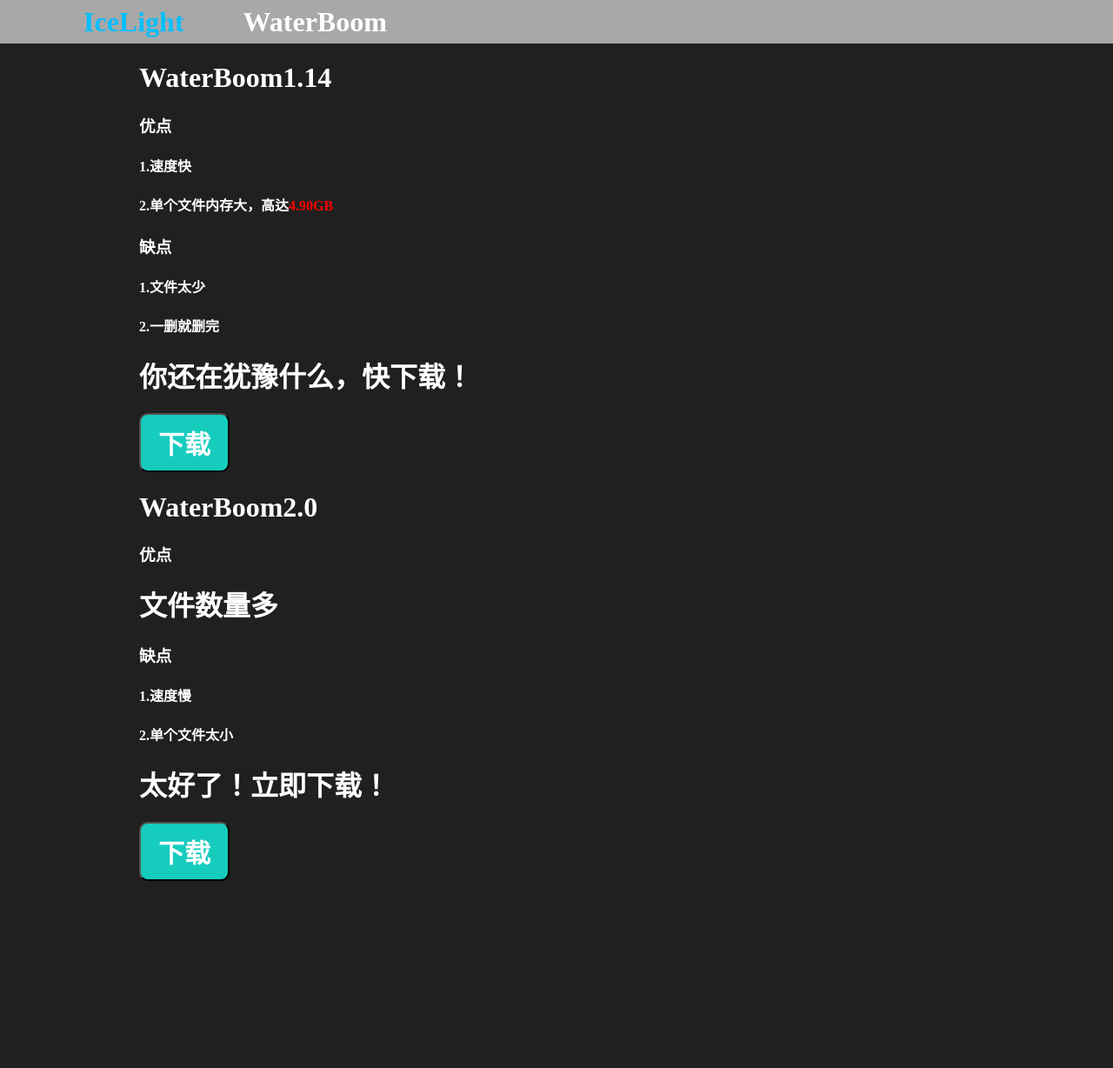
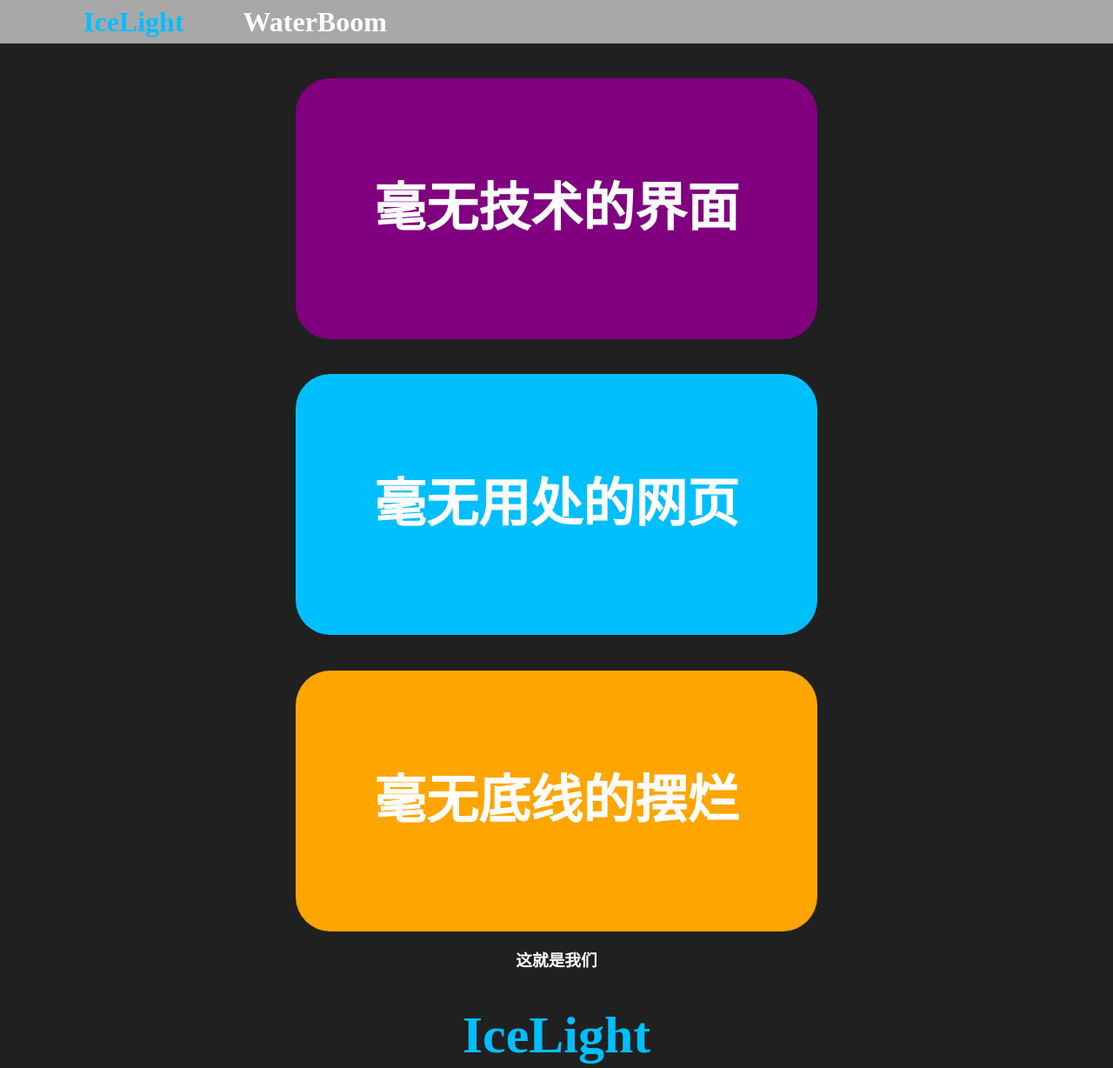
Before and after one commit to XetrozCAI/icelight.github.io, a plain HTML site: page index.html in a window 1280 px wide. Shown: the top 1228 px of the page at 87% size. Before the commit the page ends 1013 px from the top, so only its background shows below. Drawn offline with Linux system fonts and the light colour scheme.

Commit message:
Update index.html

```diff
--- a/index.html
+++ b/index.html
@@ -1,14 +1,14 @@
 <!DOCTYPE html>
 <html>
 	<head>
-		<meta charset="utf-8">
-		<title>WaterBoom下载站</title>
+		<meta charset="UTF-8">
+		<title>IceLight工作室</title>
 		<style>
 			body
 			{
 				background-color: #202020;
-				text-indent: 10em;
 				color:white;
+				text-indent:10em;
 			}
 			.button
 			{
@@ -43,22 +43,20 @@
 				<h1 class="titleset" style="text-indent: 2em;line-height: 50px;color:white;display:inline-block;">WaterBoom</h1>
 			</a>
 		</div>
-		<h1>WaterBoom1.14</h1>
-		<h3>优点</h3>
-		<h4>1.速度快</h4>
-		<h4>2.单个文件内存大，高达<b style="color:red">4.90GB</b></h4>
-		<h3>缺点</h3>
-		<h4>1.文件太少</h4>
-		<h4>2.一删就删完</h4>
-		<h1>你还在犹豫什么，快下载！</h1>
-		<div style="text-indent: 10em;"><button type="button" class="button"><a href="WaterBoom1.14.exe" download="WaterBoom1.14.exe">下载</a></button></div>
-		<h1>WaterBoom2.0</h1>
-		<h3>优点</h3>
-		<h1>文件数量多</h1>
-		<h3>缺点</h3>
-		<h4>1.速度慢</h4>
-		<h4>2.单个文件太小</h4>
-		<h1>太好了！立即下载！</h1>
-		<div><button type="button" class="button"><a href="WaterBoom2.0.exe" download="WaterBoom2.0.exe">下载</a></button></div>
-	</body>
+		<div style="margin:0% auto;background-color: purple;text-align: center;width: 600px;height:300px;border-radius: 40px;line-height: 300px;color:white;text-indent:0em;">
+			<h1 style="font-size: 60px;">毫无技术的界面</h1>
+		</div>
+		<div style="margin:0% auto;background-color: deepskyblue;text-align: center;width: 600px;height:300px;border-radius: 40px;line-height: 300px;color:white;text-indent:0em;">
+			<h1 style="font-size:60px">毫无用处的网页</h1>
+		</div>
+		<div style="margin:0% auto;background-color: orange;text-align: center;width: 600px;height:300px;border-radius: 40px;line-height: 300px;color:white;text-indent:0em;">
+			<h1 style="font-size:60px">毫无底线的摆烂</h1>
+		</div>
+		<div style="text-align: center;text-indent:0em"><h3 style="text-align: center;">这就是我们</h3>
+		<h1 style="color:deepskyblue;font-size: 60px;text-align: center;">IceLight</h1></div>
+		<h1>那么我们Icelight写了什么东西呢？</h1>
+		<h3><del>什么也没写</del></h3>
+		<h1>首先是大名鼎鼎的<h1 style="color: #00abc5;">WaterBoom系列！</h1></h1>
+		<div style="text-indent:2em"><button type="button" class="button"><a href="./waterboom" style="text-decoration: none;">点我</a></button></div>
+	<body>
 </html>
```
